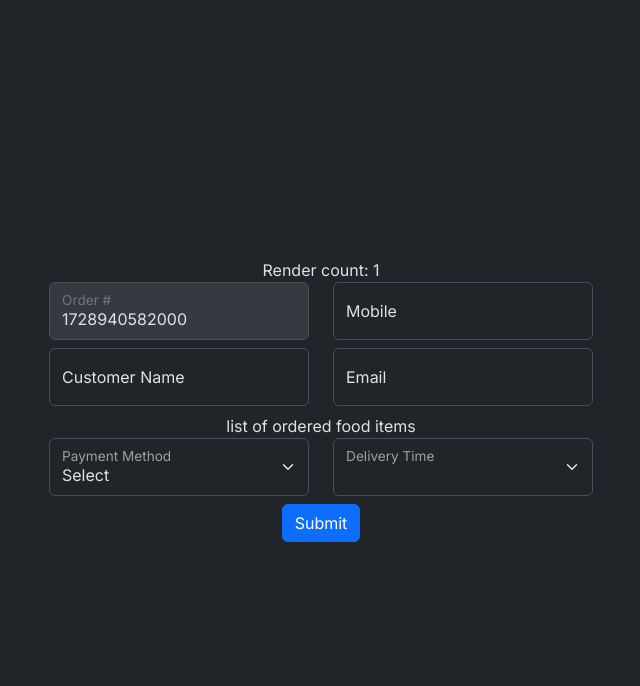
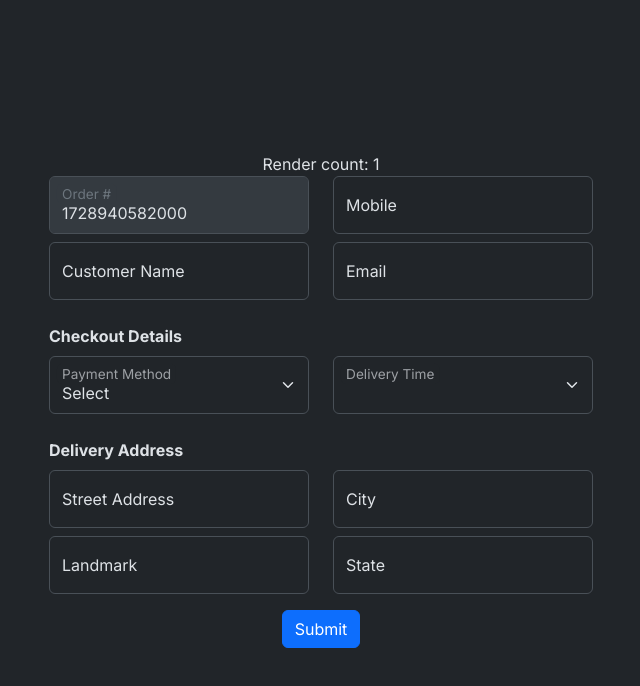
Before and after one commit to skrtz/food-delivery-form, a React (Vite) app: page / in a window 1280 px wide. Shown: the top 686 px of the page, without its empty margins (319-959 px from the left). Built offline with nearby package versions, Linux system fonts and the light colour scheme.

Commit message:
create nested form fields

```diff
--- a/src/components/FoodDeliveryForm.tsx
+++ b/src/components/FoodDeliveryForm.tsx
@@ -11,6 +11,12 @@ type FoodDeliveryFormType = {
     mobile: string,
     paymentMethod: string,
     deliveryTime: string,
+    address: {
+        streetAddress: string,
+        landmark: string,
+        city: string,
+        state: string,
+    },
 }
 
 const paymentOptions: SelectOptionType[] = [
@@ -38,6 +44,12 @@ export const FoodDeliveryForm = () => {
             mobile: '',
             paymentMethod: '',
             deliveryTime: '',
+            address: {
+                streetAddress: '',
+                landmark: '',
+                city: '',
+                state: '',
+            }
         },
         mode: 'onSubmit',
         reValidateMode: 'onSubmit',
@@ -55,6 +67,7 @@ export const FoodDeliveryForm = () => {
     return (
         <form autoComplete='off' noValidate onSubmit={handleSubmit(onSubmit, onError)}>
             <RenderCount />
+
             <div className="row mb-2">
                 <div className="col">
                     <TextField
@@ -77,6 +90,7 @@ export const FoodDeliveryForm = () => {
                     />
                 </div>
             </div>
+
             <div className="row mb-2">
                 <div className='col'>
                     <TextField
@@ -106,7 +120,8 @@ export const FoodDeliveryForm = () => {
                     />
                 </div>
             </div>
-            <div>list of ordered food items</div>
+
+            <div className="text-start fw-bold mt-4 mb-2">Checkout Details</div>
             <div className="row mb-2">
                 <div className="col">
                     <Select
@@ -123,6 +138,52 @@ export const FoodDeliveryForm = () => {
                     />
                 </div>
             </div>
+
+            <div className="text-start fw-bold mt-4 mb-2">Delivery Address</div>
+            <div className="row mb-2">
+                <div className="col">
+                    <TextField
+                        label='Street Address'
+                        placeholder='Street Address'
+                        {...register('address.streetAddress', {
+                            required: {
+                                value: true,
+                                message: 'Street address is required'
+                            }
+                        })}
+                        error={errors.address?.streetAddress}
+                    />
+                </div>
+                <div className="col">
+                    <TextField
+                        label='City'
+                        placeholder='City'
+                        {...register('address.city', {
+                            required: {
+                                value: true,
+                                message: 'City is required'
+                            }
+                        })}
+                        error={errors.address?.city}
+                    />
+                </div>
+            </div>
+            <div className="row mb-3">
+                <div className="col">
+                    <TextField
+                        label='Landmark'
+                        placeholder='Landmark'
+                        {...register('address.landmark')}
+                    />
+                </div>
+                <div className="col">
+                    <TextField
+                        label='State'
+                        placeholder='State'
+                        {...register('address.state')}
+                    />
+                </div>
+            </div>
             <button type="submit" className="btn btn-primary">Submit</button>
         </form>
     )
```
